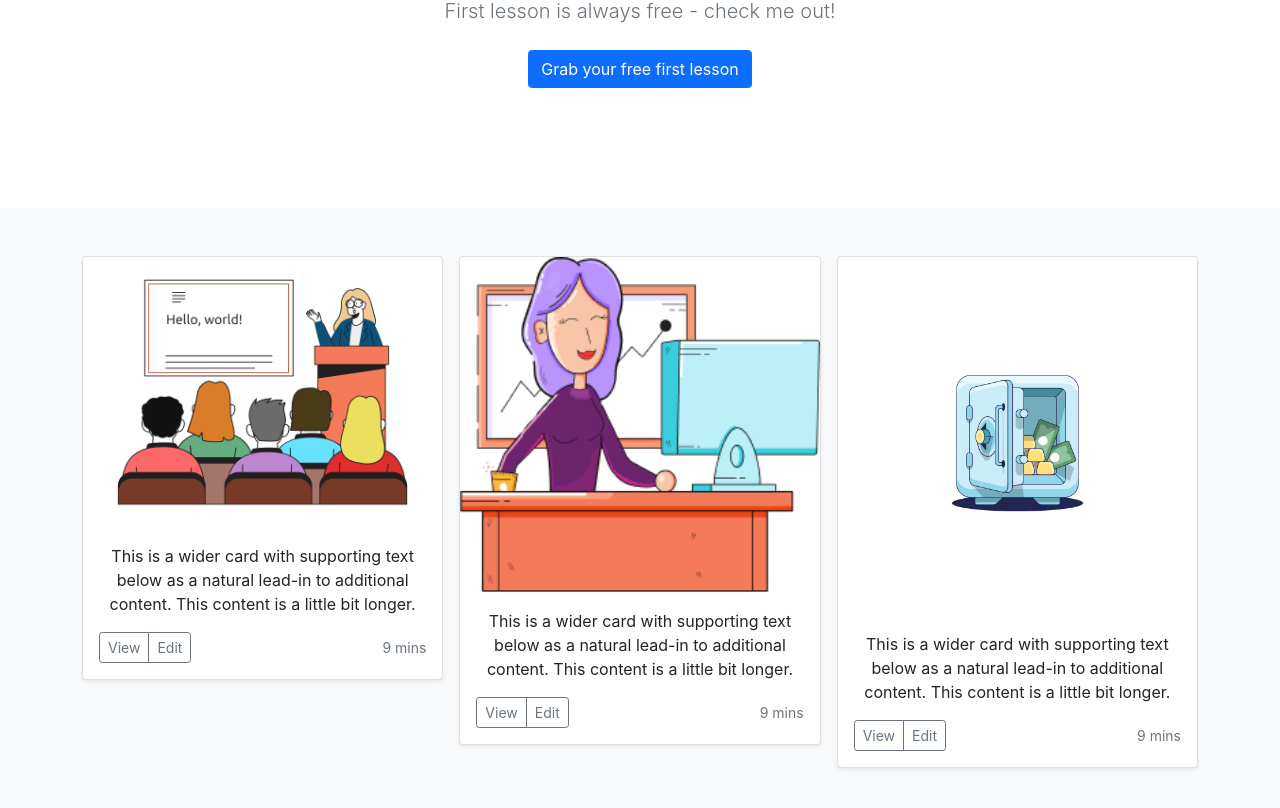
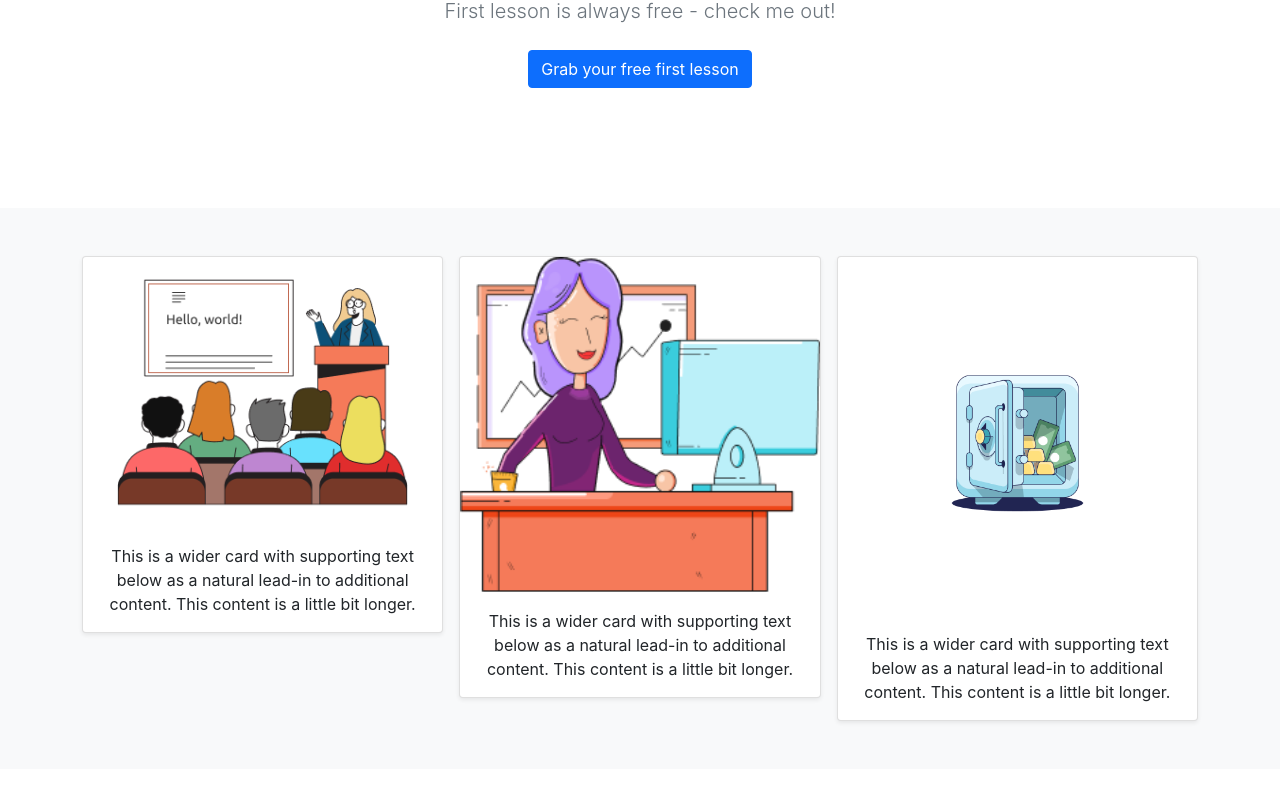
Before and after one commit to yuliya-burlai/english, a React (Vite) app: page / in a window 1280 px wide. Shown: the part 306-1114 px from the top of the page. After the commit the page ends 1075 px from the top, so only its background shows below. Built offline with nearby package versions, Linux system fonts and the light colour scheme.

Commit message:
remove useless code

```diff
--- a/src/components/MainPage.tsx
+++ b/src/components/MainPage.tsx
@@ -1,7 +1,3 @@
-import React from "react";
-import { Col, Container, Row } from "react-bootstrap";
-import { ListOfPosts } from "./ListOfPosts";
-
 export const MainPage = () => {
   return (
     <div>
@@ -41,23 +37,6 @@ export const MainPage = () => {
                     lead-in to additional content. This content is a little bit
                     longer.
                   </p>
-                  <div className="d-flex justify-content-between align-items-center">
-                    <div className="btn-group">
-                      <button
-                        type="button"
-                        className="btn btn-sm btn-outline-secondary"
-                      >
-                        View
-                      </button>
-                      <button
-                        type="button"
-                        className="btn btn-sm btn-outline-secondary"
-                      >
-                        Edit
-                      </button>
-                    </div>
-                    <small className="text-muted">9 mins</small>
-                  </div>
                 </div>
               </div>
             </div>
@@ -75,23 +54,6 @@ export const MainPage = () => {
                     lead-in to additional content. This content is a little bit
                     longer.
                   </p>
-                  <div className="d-flex justify-content-between align-items-center">
-                    <div className="btn-group">
-                      <button
-                        type="button"
-                        className="btn btn-sm btn-outline-secondary"
-                      >
-                        View
-                      </button>
-                      <button
-                        type="button"
-                        className="btn btn-sm btn-outline-secondary"
-                      >
-                        Edit
-                      </button>
-                    </div>
-                    <small className="text-muted">9 mins</small>
-                  </div>
                 </div>
               </div>
             </div>
@@ -109,23 +71,6 @@ export const MainPage = () => {
                     lead-in to additional content. This content is a little bit
                     longer.
                   </p>
-                  <div className="d-flex justify-content-between align-items-center">
-                    <div className="btn-group">
-                      <button
-                        type="button"
-                        className="btn btn-sm btn-outline-secondary"
-                      >
-                        View
-                      </button>
-                      <button
-                        type="button"
-                        className="btn btn-sm btn-outline-secondary"
-                      >
-                        Edit
-                      </button>
-                    </div>
-                    <small className="text-muted">9 mins</small>
-                  </div>
                 </div>
               </div>
             </div>
```
